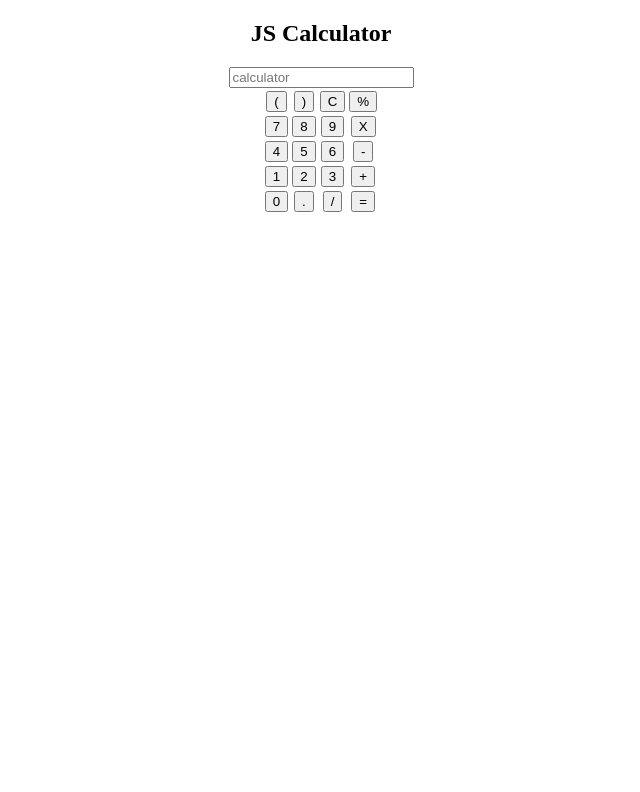
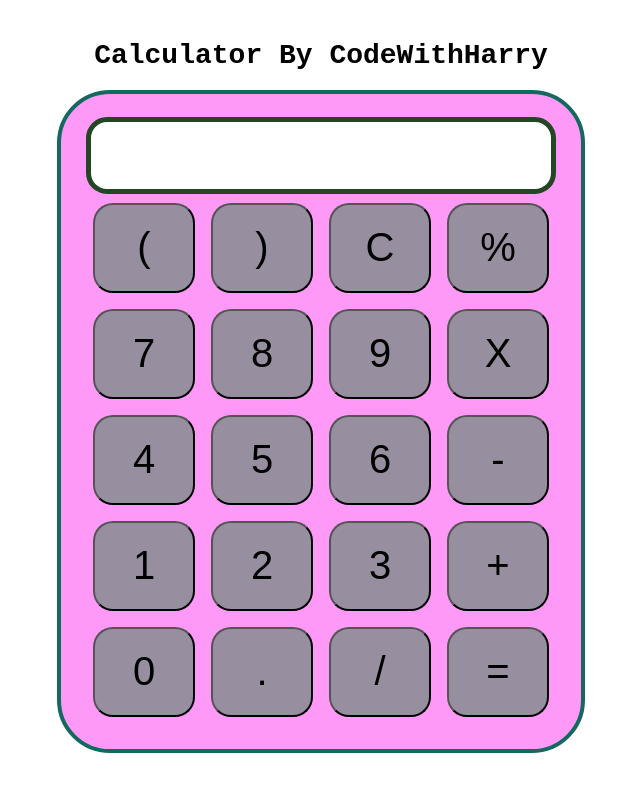
Before and after one commit to MrAzadT/JS-Calculator, a plain HTML site: page index.html in a window 1280 px wide. Shown: the whole page, without its empty margins (319-959 px from the left). Drawn offline with Linux system fonts and the light colour scheme.

Commit message:
calculator

```diff
--- a/index.html
+++ b/index.html
@@ -2,22 +2,18 @@
 <html lang="en">
   <head>
     <meta charset="UTF-8" />
-    <meta http-equiv="X-UA-Compatible" content="IE=edge" />
     <meta name="viewport" content="width=device-width, initial-scale=1.0" />
-    <title>Document</title>
+    <meta http-equiv="X-UA-Compatible" content="ie=edge" />
     <link rel="stylesheet" href="style.css" />
-    <!-- <link
-      href="https://unpkg.com/tailwindcss@^2/dist/tailwind.min.css"
-      rel="stylesheet"
-    /> -->
+    <title>Calculator</title>
   </head>
+
   <body>
-    <section>
     <div class="container">
-        <h1>JS Calculator</h1>
+      <h1>Calculator By CodeWithHarry</h1>
+
       <div class="calculator">
-          <input id="srarch" type="text" placeholder="calculator" />
-
+        <input type="text" name="screen" id="screen" />
         <table>
           <tr>
             <td><button>(</button></td>
@@ -52,9 +48,6 @@
         </table>
       </div>
     </div>
-    </section>
-
-    <!-- ---------js------- -->
+  </body>
   <script src="./script.js"></script>
-  </body>
 </html>
--- a/style.css
+++ b/style.css
@@ -1,6 +1,38 @@
 .container {
   text-align: center;
+  margin-top: 40px;
 }
+
 table {
   margin: auto;
 }
+
+input {
+  border-radius: 21px;
+  border: 5px solid #244624;
+  font-size: 34px;
+  height: 65px;
+  width: 456px;
+}
+
+button {
+  border-radius: 20px;
+  font-size: 40px;
+  background: #978fa0;
+  width: 102px;
+  height: 90px;
+  margin: 6px;
+}
+
+.calculator {
+  border: 4px solid #13695d;
+  background-color: #ff99f7;
+  padding: 23px;
+  border-radius: 53px;
+  display: inline-block;
+}
+
+h1 {
+  font-size: 28px;
+  font-family: "Courier New", Courier, monospace;
+}
```
Lines whose indentation alone changed are shown as unchanged.
